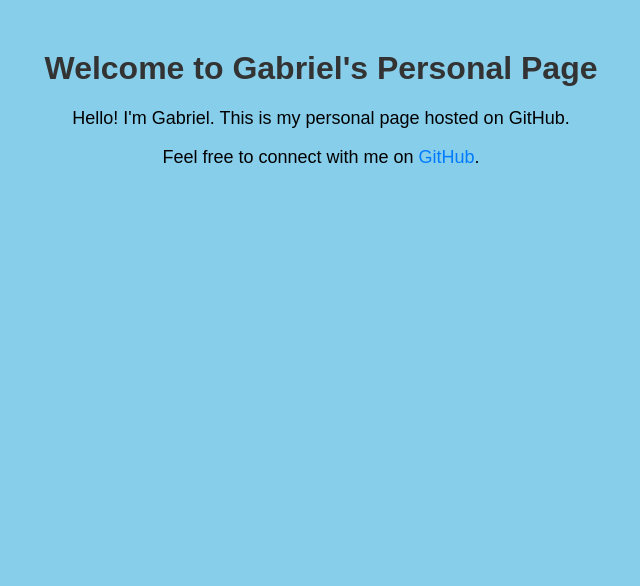
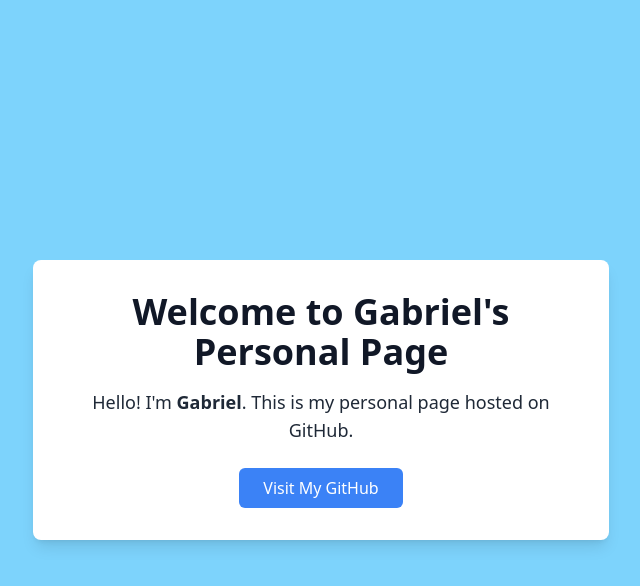
Before and after one commit to akimanagabriel/akimanagabriel.github.io, a plain HTML site: page index.html in a window 1280 px wide. Shown: the whole page, without its empty margins (319-959 px from the left). Drawn offline with nearby package versions, Linux system fonts and the light colour scheme.

Commit message:
another commit

```diff
--- a/index.html
+++ b/index.html
@@ -4,34 +4,27 @@
     <meta charset="UTF-8" />
     <meta name="viewport" content="width=device-width, initial-scale=1.0" />
     <title>Gabriel's Personal Page</title>
-    <style>
-      body {
-        font-family: Arial, sans-serif;
-        background-color: #87ceeb; /* Sky blue */
-        text-align: center;
-        margin-top: 50px;
-      }
-      h1 {
-        color: #333;
-      }
-      p {
-        font-size: 18px;
-      }
-      a {
-        color: #007bff;
-        text-decoration: none;
-      }
-      a:hover {
-        text-decoration: underline;
-      }
-    </style>
+    <!-- Include Tailwind CSS via CDN -->
+    <script src="https://cdn.tailwindcss.com"></script>
   </head>
-  <body>
-    <h1>Welcome to Gabriel's Personal Page</h1>
-    <p>Hello! I'm Gabriel. This is my personal page hosted on GitHub.</p>
-    <p>
-      Feel free to connect with me on
-      <a href="https://github.com/your-username" target="_blank">GitHub</a>.
-    </p>
+  <body
+    class="bg-sky-300 text-gray-800 flex items-center justify-center min-h-screen"
+  >
+    <div class="text-center bg-white shadow-lg rounded-lg p-8 max-w-xl">
+      <h1 class="text-4xl font-bold text-gray-900 mb-4">
+        Welcome to Gabriel's Personal Page
+      </h1>
+      <p class="text-lg mb-6">
+        Hello! I'm <span class="font-semibold">Gabriel</span>. This is my
+        personal page hosted on GitHub.
+      </p>
+      <a
+        href="https://github.com/your-username"
+        target="_blank"
+        class="inline-block bg-blue-500 text-white px-6 py-2 rounded-md hover:bg-blue-600 transition"
+      >
+        Visit My GitHub
+      </a>
+    </div>
   </body>
 </html>
```
